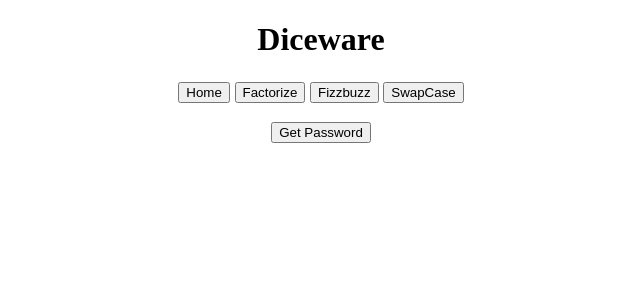
After one commit to StandardUserInternship/STDU-Assignments, a Flask app: page /diceware in a window 1280 px wide. The commit adds this page. Shown: the top 300 px of the page, without its empty margins (319-959 px from the left). Run offline with Flask 2, Linux system fonts and the light colour scheme; parts of the project's set-up code (start-up, migrations or seed data) failed here and were passed over.

Commit message:
here is some updated code for diceware

```diff
--- /dev/null
+++ b/app/templates/diceware.html
@@ -0,0 +1,65 @@
+<!DOCTYPE html>
+<html lang="en">
+  <head>
+    <style>
+      h1 {
+        text-align: center;
+      }
+      h3 {
+        text-align: center;
+      }
+      #container {
+        width: 100%;
+        height: 100%;
+        display: flex;
+        align-items: center;
+        justify-content: center;
+      }
+    </style>
+    <meta charset="UTF-8" />
+    <meta http-equiv="X-UA-Compatible" content="IE=edge" />
+    <meta name="viewport" content="width=device-width, initial-scale=1.0" />
+    <title>Diceware</title>
+    <h1>Diceware</h1>
+    <h3>
+      <a href="/"> <button>Home</button></a>
+      <a href="/factorize"> <button>Factorize</button></a>
+      <a href="/fizzbuzz"><button>Fizzbuzz</button></a>
+      <a href="/swapcase"> <button>SwapCase</button></a>
+    </h3>
+    <script
+      src="https://code.jquery.com/jquery-3.6.1.min.js"
+      integrity="sha256-o88AwQnZB+VDvE9tvIXrMQaPlFFSUTR+nldQm1LuPXQ="
+      crossorigin="anonymous"
+    ></script>
+    <script>
+      $(document).ready(() => {
+        let password = document.getElementById("password");
+        let BTN = document.getElementById("roll_dice");
+        let random = document.getElementById("random");
+
+        BTN.addEventListener("click", () => {
+          alert(random.innerHTML);
+          let newPassword = random.innerHTML;
+
+          $.ajax({
+            url: "/dicewaredata",
+            type: "POST",
+            contentType: "application/json",
+            applicationType: "json",
+            data: JSON.stringify(newPassword),
+            success: (response) => {
+              document.getElementById("password").innerHTML = response;
+            },
+          });
+        });
+      });
+    </script>
+  </head>
+  <body>
+    <div id="container">
+      <button id="swap">Get Password</button>
+    </div>
+    <p style="font-size: 100px" id="results"></p>
+  </body>
+</html>
--- a/app/templates/index.html
+++ b/app/templates/index.html
@@ -16,6 +16,7 @@
     <title>Index</title>
     <h1>StandardUser Cybersecurity Internship</h1>
     <h3>
+      <a href="/diceware"> <button>Diceware</button></a>
       <a href="/factorize"> <button>Factorize</button></a>
       <a href="/fizzbuzz"> <button>Fizzbuzz</button></a>
       <a href="/swapcase"> <button>SwapCase</button></a>
--- a/app/views.py
+++ b/app/views.py
@@ -1,4 +1,4 @@
-import json
+import json, random
 
 from flask import Flask, jsonify, render_template, request
 
@@ -48,9 +48,15 @@ def factorizeData():
         myData = 5
         return jsonify({"data": myData})
 
+@app.route("/diceware")
+def diceware():
+    return render_template("diceware.html")
 
-
-
+@app.route("/dicewaredata", methods=["GET", "POST"])
+def dicwareData():
+    nameFile = open("words.txt", "r")
+    words = nameFile.readlines()
+    return (random.choice(words))
 
 
 
```
Also changed, not shown: words.txt (renamed from Group/Assignment 1/words.txt).
